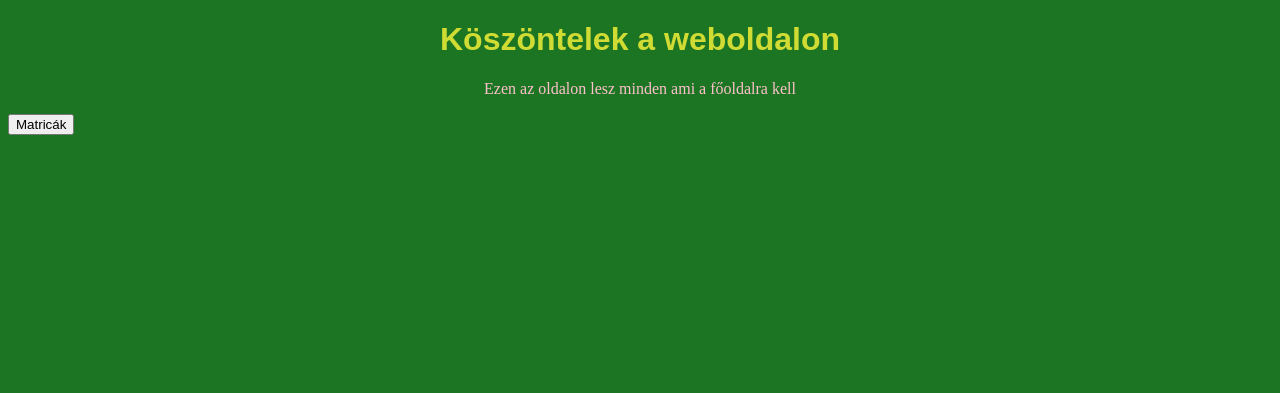
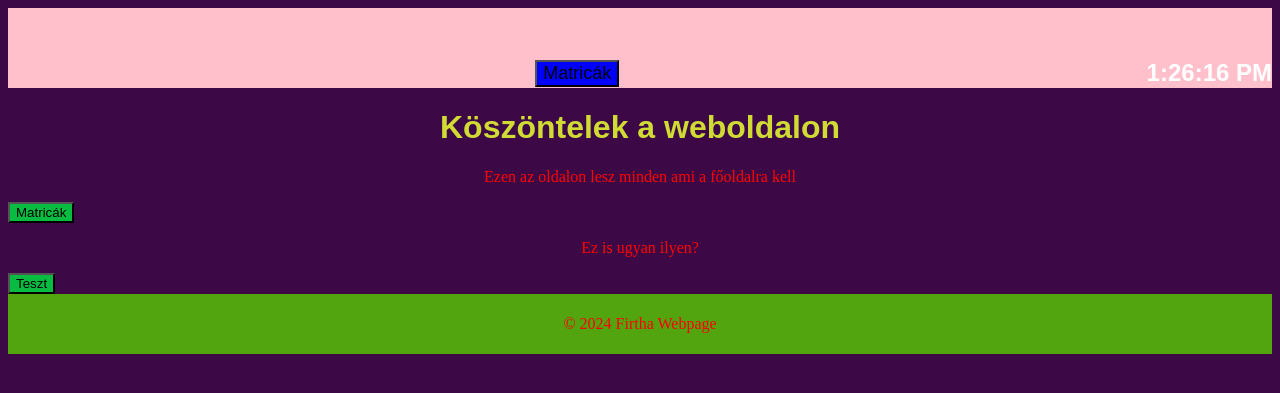
Before and after one commit to BMarcell7/Blan, a Django app: page /home/ in a window 1280 px wide. Shown: the top 393 px of the page. Run offline with Django 5.2, Linux system fonts and the light colour scheme.

Commit message:
random gyakorlások

```diff
--- a/Blan/webapp/static/css/style_home.css
+++ b/Blan/webapp/static/css/style_home.css
@@ -1,5 +1,8 @@
+.btn {
+    background-color: #08bc41;
+}
 body {
-    background-color: #1c7523;
+    background-color: #3c0846;
     font-family: Arial, sans-serif;
 }
 
@@ -9,8 +12,42 @@ h1 {
 }
 
 p {
-    color: pink;
+    color: red;
     text-align: center;
     font-family: 'Times New Roman';
 
 }
+.container {
+    display: flex;
+    width: 100%;
+    align-items: center;
+    justify-content: space-between;
+    margin-top: 50px;
+}
+
+.clock {
+    font-size: 24px;
+    font-weight: bold;
+    color: white;
+    text-align:right;
+}
+
+.main-button {
+    font-size: 18px;
+    margin: 0 auto;
+    background-color: blue;
+}
+
+.main-button:hover{
+    background-color: #08bc41;
+}
+
+header{
+    padding: 1px 0;
+    background-color: pink;
+}
+
+footer{
+    background-color: #53a510;
+    padding: 5px;
+}
--- a/Blan/webapp/static/css/style_sticker.css
+++ b/Blan/webapp/static/css/style_sticker.css
@@ -0,0 +1,3 @@
+body {
+    color: aqua;
+}
--- a/Blan/webapp/templates/home.html
+++ b/Blan/webapp/templates/home.html
@@ -9,9 +9,31 @@
 
 </head>
 <body>
+    <header>
+        <div class="container">
+            <button class="btn main-button" onclick="window.location.href='{% url 'Matricák' %}'">Matricák</button>
+            <div class="clock" id="clock">00:00:00</div>
+        </div>
+
+        <script>
+        function updateClock() {
+            const now = new Date();
+            const timeString = now.toLocaleTimeString();
+            document.getElementById('clock').textContent = timeString;
+        }
+
+        setInterval(updateClock, 1000);
+        updateClock(); // Initial call to display clock immediately
+    </script>
+    </header>
+
     <h1>Köszöntelek a weboldalon</h1>
     <p>Ezen az oldalon lesz minden ami a főoldalra kell</p>
-    <form action="{% url 'Matricák' %}">
-        <button>Matricák</button>
+    <button class="btn" onclick="window.location.href='{% url 'Matricák' %}'">Matricák</button>
+    <p>Ez is ugyan ilyen?</p>
+    <button class="btn" onclick="window.location.href='{% url 'test' %}'">Teszt</button>
+    <footer>
+        <p>&copy; 2024 Firtha Webpage</p>
+    </footer>
 </body>
 </html>
--- a/Blan/webapp/templates/stickers.html
+++ b/Blan/webapp/templates/stickers.html
@@ -8,7 +8,8 @@
 </head>
 <body>
     <h1>Itt találod a matricáim</h1>
-    <form action="{% url 'Home' %}">
+    <form action="{% url 'Home' %}" method="get">
         <button>Főoldal</button>
+    </form>
 </body>
 </html>
--- a/Blan/webapp/urls.py
+++ b/Blan/webapp/urls.py
@@ -3,5 +3,6 @@ from . import views
 
 urlpatterns = [
     path('', views.home, name='Home'),
-    path('stickers/', views.stickers, name='Matricák')
+    path('stickers/', views.stickers, name='Matricák'),
+    path('test/', views.test, name='test' ),
 ]
--- a/Blan/webapp/views.py
+++ b/Blan/webapp/views.py
@@ -8,3 +8,6 @@ def home(request):
 
 def stickers(request):
     return render(request, 'stickers.html')
+
+def test(request):
+    return render(request, 'test.html')
```
Also changed, not shown: Blan/webapp/static/css/style_test.css (added, +57 -0 lines), Blan/webapp/templates/test.html (added, +23 -0 lines).
